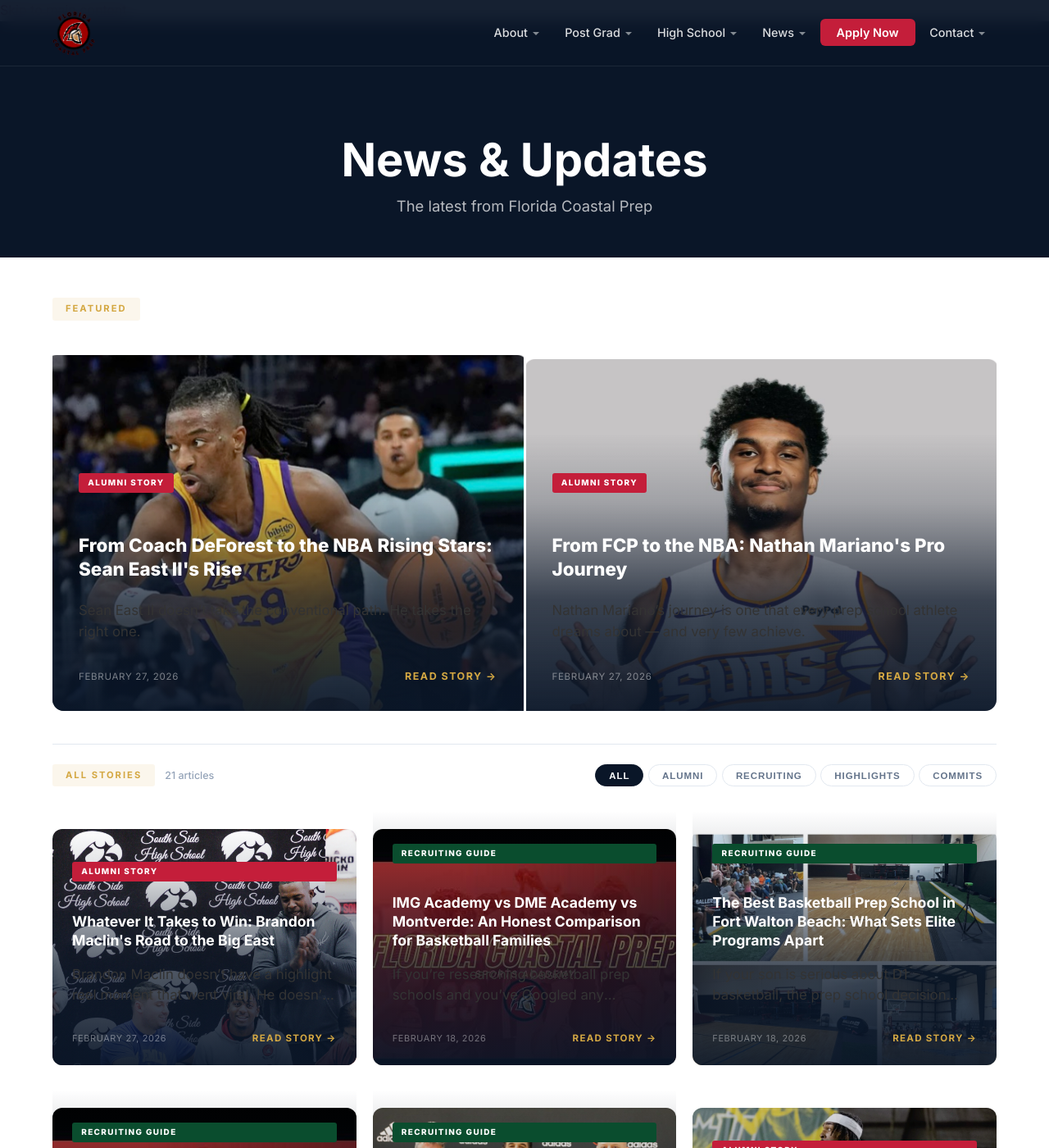
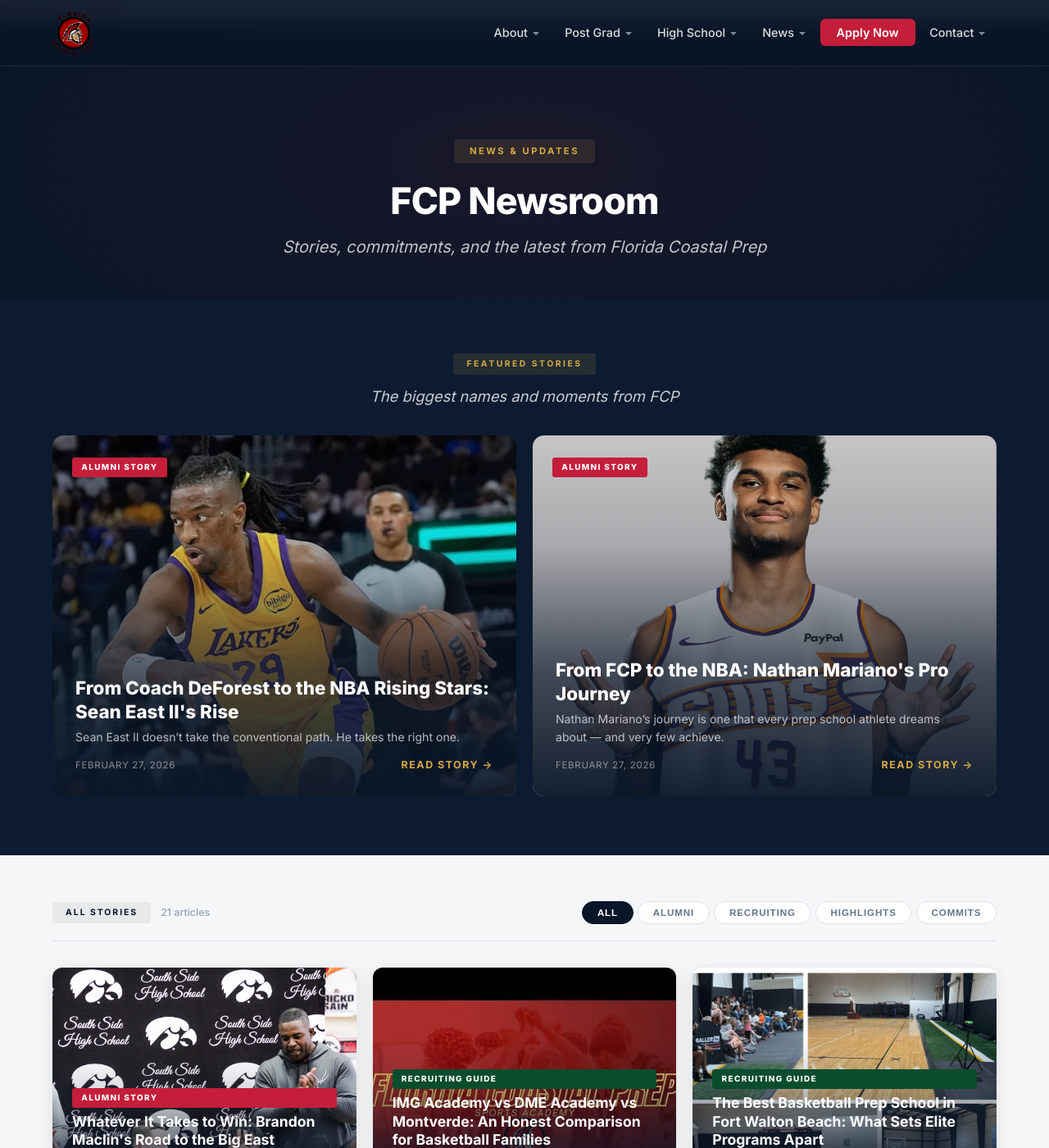
Before and after one commit to CoachD23/fcp-jekyll-site, a Jekyll site: the page built from blog.html, in a window 1280 px wide and 1400 px high. Shown: the whole window at 82% size. Built offline with Jekyll 4.4.1, drawn with Linux system fonts in a browser that asks for light colours; a script that is not in the unit is left out; some of the changed text lies outside the part shown.

Commit message:
Redesign blog/newsroom: dark hero + dark featured section + light grey stories grid

```diff
--- a/assets/css/main.css
+++ b/assets/css/main.css
@@ -738,80 +738,144 @@
 .post-card-body time { color: #999; font-size: 0.8rem; text-transform: uppercase; letter-spacing: 0.05em; }
 .post-card-body h3 { font-size: 1.1rem; margin-top: 0.5rem; color: #0a1628; }
 
-/* ===== Blog Overlay Cards (magazine style) ===== */
-.blog-newsroom { padding-bottom: 4rem; }
-
-/* --- Featured: 2 large hero cards --- */
-.blog-featured {
+/* ===== Blog / Newsroom — Premium Layout ===== */
+
+/* --- Hero Section --- */
+.blog-hero-section {
+  background: #0a1628;
+  padding: 9rem 0 3rem;
+  text-align: center;
+  position: relative;
+  overflow: hidden;
+}
+.blog-hero-section::before {
+  content: '';
+  position: absolute;
+  top: -50%;
+  left: 50%;
+  transform: translateX(-50%);
+  width: 120%;
+  height: 200%;
+  background: radial-gradient(ellipse at center, rgba(196,30,58,0.08) 0%, transparent 65%);
+  pointer-events: none;
+}
+.blog-hero-tag {
+  display: inline-block;
+  padding: 0.35rem 1.2rem;
+  background: rgba(212,168,67,0.12);
+  color: #d4a843;
+  font-size: 0.7rem;
+  font-weight: 700;
+  text-transform: uppercase;
+  letter-spacing: 2.5px;
+  border-radius: 3px;
+  margin-bottom: 1.25rem;
+}
+.blog-hero-heading {
+  color: #fff;
+  font-size: 2.8rem;
+  font-weight: 800;
+  letter-spacing: -0.02em;
+  margin: 0 0 0.75rem;
+}
+.blog-hero-desc {
+  color: rgba(255,255,255,0.75);
+  font-size: 1.25rem;
+  font-weight: 300;
+  font-style: italic;
+  margin: 0;
+}
+
+/* --- Featured Section (dark) --- */
+.blog-feat-section {
+  background: #0d1b30;
+  padding: 4rem 0 4.5rem;
+}
+.blog-feat-header {
+  text-align: center;
+  margin-bottom: 2rem;
+}
+.blog-feat-label {
+  display: inline-block;
+  padding: 0.3rem 1rem;
+  background: rgba(212,168,67,0.12);
+  color: #d4a843;
+  font-size: 0.65rem;
+  font-weight: 700;
+  text-transform: uppercase;
+  letter-spacing: 2.5px;
+  border-radius: 3px;
+  margin-bottom: 0.75rem;
+}
+.blog-feat-sub {
+  color: rgba(255,255,255,0.78);
+  font-size: 1.15rem;
+  font-weight: 300;
+  font-style: italic;
+  margin: 0;
+}
+.blog-feat-grid {
   display: grid;
   grid-template-columns: 1fr 1fr;
-  gap: 3px;
-  margin-bottom: 2.5rem;
-  border-radius: 14px;
-  overflow: hidden;
-}
-.blog-hero-card {
+  gap: 1.25rem;
+}
+.blog-feat-card {
   position: relative;
   display: block;
-  min-height: 460px;
+  min-height: 440px;
+  border-radius: 14px;
   overflow: hidden;
   text-decoration: none;
   cursor: pointer;
 }
-.blog-hero-image {
+.blog-feat-img {
   position: absolute;
   inset: 0;
 }
-.blog-hero-image img {
+.blog-feat-img img {
   display: block;
   width: 100%;
   height: 100%;
   object-fit: cover;
-  object-position: top center;
-  transition: transform 0.7s ease;
-  animation: kenburns 20s ease-in-out infinite alternate;
-}
-.blog-hero-card:nth-child(2) .blog-hero-image img {
-  animation-delay: -10s;
-  animation-direction: alternate-reverse;
-}
-.blog-hero-card:hover .blog-hero-image img {
-  animation-play-state: paused;
-  transform: scale(1.06);
-}
-.blog-hero-overlay {
+  object-position: center 20%;
+  transition: transform 0.6s ease;
+}
+.blog-feat-card:hover .blog-feat-img img {
+  transform: scale(1.05);
+}
+.blog-feat-overlay {
   position: absolute;
-  bottom: 0;
-  left: 0;
-  right: 0;
-  padding: 3rem 2rem 2rem;
+  inset: 0;
+  display: flex;
+  flex-direction: column;
+  justify-content: space-between;
   background: linear-gradient(
     to top,
     rgba(10,22,40,0.95) 0%,
-    rgba(10,22,40,0.75) 40%,
-    rgba(10,22,40,0.2) 75%,
+    rgba(10,22,40,0.7) 35%,
+    rgba(10,22,40,0.15) 70%,
     transparent 100%
   );
   z-index: 2;
+}
+.blog-feat-top {
+  padding: 1.5rem;
+}
+.blog-feat-bottom {
+  padding: 0 1.75rem 1.75rem;
   display: flex;
   flex-direction: column;
   gap: 0.4rem;
 }
-.blog-hero-meta {
-  display: flex;
-  gap: 0.5rem;
-  flex-wrap: wrap;
-  margin-bottom: 0.2rem;
-}
-.blog-hero-title {
+.blog-feat-title {
   color: #fff;
   font-size: 1.4rem;
   font-weight: 800;
   line-height: 1.3;
   margin: 0;
 }
-.blog-hero-excerpt {
-  color: rgba(255,255,255,0.72);
+.blog-feat-excerpt {
+  color: rgba(255,255,255,0.7);
   font-size: 0.88rem;
   line-height: 1.55;
   margin: 0;
@@ -820,19 +884,19 @@
   -webkit-box-orient: vertical;
   overflow: hidden;
 }
-.blog-hero-footer {
+.blog-feat-footer {
   display: flex;
   align-items: center;
   justify-content: space-between;
-  margin-top: 0.35rem;
-}
-.blog-hero-footer time {
-  color: rgba(255,255,255,0.45);
+  margin-top: 0.4rem;
+}
+.blog-feat-footer time {
+  color: rgba(255,255,255,0.5);
   font-size: 0.72rem;
   text-transform: uppercase;
   letter-spacing: 0.06em;
 }
-.blog-hero-link {
+.blog-feat-link {
   color: #d4a843;
   font-weight: 700;
   font-size: 0.78rem;
@@ -841,12 +905,12 @@
   text-decoration: none;
   transition: color 0.3s ease, letter-spacing 0.3s ease;
 }
-.blog-hero-card:hover .blog-hero-link {
+.blog-feat-card:hover .blog-feat-link {
   color: #f0c860;
   letter-spacing: 2.5px;
 }
 
-/* --- Category badges (shared by hero + grid cards) --- */
+/* --- Category badges (shared) --- */
 .blog-badge {
   display: inline-block;
   padding: 0.25rem 0.7rem;
@@ -863,13 +927,76 @@
 .blog-badge-guide { background: #0a4d2e; color: #fff; }
 .blog-badge-program { background: #0a1628; color: #d4a843; border: 1px solid rgba(212,168,67,0.4); }
 
-/* --- Grid: remaining overlay cards --- */
-.blog-grid {
+/* --- All Stories Section (light) --- */
+.blog-stories-section {
+  background: #f5f6f8;
+  padding: 3.5rem 0 5rem;
+}
+.blog-stories-bar {
+  display: flex;
+  align-items: center;
+  justify-content: space-between;
+  margin-bottom: 2rem;
+  padding-bottom: 1.25rem;
+  border-bottom: 1px solid #dde2e8;
+}
+.blog-stories-left {
+  display: flex;
+  align-items: center;
+  gap: 0.75rem;
+}
+.blog-stories-label {
+  display: inline-block;
+  padding: 0.3rem 1rem;
+  background: rgba(10,22,40,0.06);
+  color: #0a1628;
+  font-size: 0.65rem;
+  font-weight: 700;
+  text-transform: uppercase;
+  letter-spacing: 2px;
+  border-radius: 3px;
+}
+.blog-stories-count {
+  color: #94a3b8;
+  font-size: 0.78rem;
+  font-weight: 500;
+}
+.blog-stories-filters {
+  display: flex;
+  gap: 0.35rem;
+}
+.blog-sfilt {
+  background: #fff;
+  border: 1px solid #dde2e8;
+  color: #64748b;
+  padding: 0.45rem 1.1rem;
+  font-size: 0.72rem;
+  font-weight: 600;
+  text-transform: uppercase;
+  letter-spacing: 0.08em;
+  border-radius: 20px;
+  cursor: pointer;
+  transition: all 0.25s ease;
+  cursor: pointer;
+  transition: all 0.2s ease;
+}
+.blog-sfilt:hover {
+  border-color: #c41e3a;
+  color: #c41e3a;
+}
+.blog-sfilt.active {
+  background: #0a1628;
+  border-color: #0a1628;
+  color: #fff;
+}
+
+/* --- Story Grid Cards --- */
+.blog-stories-grid {
   display: grid;
   grid-template-columns: repeat(auto-fill, minmax(340px, 1fr));
   gap: 1.25rem;
 }
-.blog-overlay-card {
+.blog-story-card {
   position: relative;
   display: block;
   min-height: 320px;
@@ -877,12 +1004,13 @@
   overflow: hidden;
   text-decoration: none;
   cursor: pointer;
-}
-.blog-overlay-image {
+  box-shadow: 0 4px 20px rgba(0,0,0,0.1);
+}
+.blog-story-img {
   position: absolute;
   inset: 0;
 }
-.blog-overlay-image img {
+.blog-story-img img {
   display: block;
   width: 100%;
   height: 100%;
@@ -890,10 +1018,10 @@
   object-position: top center;
   transition: transform 0.5s ease;
 }
-.blog-overlay-card:hover .blog-overlay-image img {
+.blog-story-card:hover .blog-story-img img {
   transform: scale(1.05);
 }
-.blog-overlay-content {
+.blog-story-overlay {
   position: absolute;
   bottom: 0;
   left: 0;
@@ -901,8 +1029,8 @@
   padding: 2.5rem 1.5rem 1.5rem;
   background: linear-gradient(
     to top,
-    rgba(10,22,40,0.94) 0%,
-    rgba(10,22,40,0.72) 40%,
+    rgba(10,22,40,0.95) 0%,
+    rgba(10,22,40,0.75) 40%,
     rgba(10,22,40,0.15) 80%,
     transparent 100%
   );
@@ -911,7 +1039,7 @@
   flex-direction: column;
   gap: 0.35rem;
 }
-.blog-overlay-title {
+.blog-story-title {
   color: #fff;
   font-size: 1.1rem;
   font-weight: 700;
@@ -922,7 +1050,7 @@
   -webkit-box-orient: vertical;
   overflow: hidden;
 }
-.blog-overlay-excerpt {
+.blog-story-excerpt {
   color: rgba(255,255,255,0.65);
   font-size: 0.82rem;
   line-height: 1.5;
@@ -932,19 +1060,19 @@
   -webkit-box-orient: vertical;
   overflow: hidden;
 }
-.blog-overlay-footer {
+.blog-story-footer {
   display: flex;
   align-items: center;
   justify-content: space-between;
   margin-top: 0.3rem;
 }
-.blog-overlay-footer time {
-  color: rgba(255,255,255,0.4);
+.blog-story-footer time {
+  color: rgba(255,255,255,0.45);
   font-size: 0.68rem;
   text-transform: uppercase;
   letter-spacing: 0.06em;
 }
-.blog-overlay-link {
+.blog-story-link {
   color: #d4a843;
   font-weight: 700;
   font-size: 0.72rem;
@@ -953,71 +1081,9 @@
   text-decoration: none;
   transition: color 0.3s ease, letter-spacing 0.3s ease;
 }
-.blog-overlay-card:hover .blog-overlay-link {
+.blog-story-card:hover .blog-story-link {
   color: #f0c860;
   letter-spacing: 2.2px;
-}
-
-/* --- Section labels --- */
-.blog-section-label {
-  margin-bottom: 1rem;
-}
-.blog-section-tag {
-  display: inline-block;
-  padding: 0.3rem 1rem;
-  background: rgba(212,168,67,0.1);
-  color: #d4a843;
-  font-size: 0.7rem;
-  font-weight: 700;
-  text-transform: uppercase;
-  letter-spacing: 2px;
-  border-radius: 3px;
-}
-
-/* --- Filter bar --- */
-.blog-filter-bar {
-  display: flex;
-  align-items: center;
-  justify-content: space-between;
-  padding: 1.5rem 0 1.25rem;
-  margin-top: 2.5rem;
-  border-top: 1px solid #e2e8f0;
-}
-.blog-filter-left {
-  display: flex;
-  align-items: center;
-  gap: 0.75rem;
-}
-.blog-post-count {
-  color: #94a3b8;
-  font-size: 0.78rem;
-  font-weight: 500;
-}
-.blog-filters {
-  display: flex;
-  gap: 0.35rem;
-}
-.blog-filter {
-  background: none;
-  border: 1px solid #e2e8f0;
-  color: #64748b;
-  padding: 0.4rem 1rem;
-  font-size: 0.72rem;
-  font-weight: 600;
-  text-transform: uppercase;
-  letter-spacing: 0.08em;
-  border-radius: 20px;
-  cursor: pointer;
-  transition: all 0.25s ease;
-}
-.blog-filter:hover {
-  border-color: #c41e3a;
-  color: #c41e3a;
-}
-.blog-filter.active {
-  background: #0a1628;
-  border-color: #0a1628;
-  color: #fff;
 }
 
 /* Post single */
@@ -1605,15 +1671,15 @@
   .editorial-feature-text h3 { font-size: 1.25rem; }
   .editorial-sidebar { flex-direction: column; }
   .editorial-card { flex: 1 1 100%; min-width: 0; }
-  /* Blog overlay cards responsive */
-  .blog-featured { grid-template-columns: 1fr; border-radius: 12px; }
-  .blog-hero-card { min-height: 400px; }
-  .blog-hero-overlay { padding: 2.5rem 1.5rem 1.5rem; }
-  .blog-hero-title { font-size: 1.25rem; }
-  .blog-grid { grid-template-columns: repeat(auto-fill, minmax(280px, 1fr)); }
-  .blog-overlay-card { min-height: 280px; }
-  .blog-filter-bar { flex-direction: column; gap: 1rem; align-items: flex-start; }
-  .blog-filters { flex-wrap: wrap; }
+  /* Blog / Newsroom responsive */
+  .blog-hero-heading { font-size: 2.2rem; }
+  .blog-feat-grid { grid-template-columns: 1fr; }
+  .blog-feat-card { min-height: 380px; }
+  .blog-feat-title { font-size: 1.25rem; }
+  .blog-stories-grid { grid-template-columns: repeat(auto-fill, minmax(280px, 1fr)); }
+  .blog-story-card { min-height: 280px; }
+  .blog-stories-bar { flex-direction: column; gap: 1rem; align-items: flex-start; }
+  .blog-stories-filters { flex-wrap: wrap; }
   .instagram-grid { grid-template-columns: repeat(2, 1fr); }
   .instagram-section { padding: 3rem 0 2rem; }
   .video-hub-section { padding: 3rem 0; }
@@ -1635,16 +1701,20 @@
   .editorial-feature { min-height: 280px; }
   .editorial-card { grid-template-columns: 85px 1fr; }
   .editorial-card-image { min-height: 75px; }
-  /* Blog overlay cards small mobile */
-  .blog-hero-card { min-height: 350px; }
-  .blog-hero-title { font-size: 1.1rem; }
-  .blog-hero-excerpt { font-size: 0.82rem; }
-  .blog-hero-overlay { padding: 2rem 1.25rem 1.25rem; }
-  .blog-grid { grid-template-columns: 1fr; }
-  .blog-overlay-card { min-height: 260px; }
-  .blog-overlay-title { font-size: 1rem; }
+  /* Blog / Newsroom small mobile */
+  .blog-hero-section { padding: 7rem 0 2rem; }
+  .blog-hero-heading { font-size: 1.8rem; }
+  .blog-hero-desc { font-size: 1rem; }
+  .blog-feat-section { padding: 2.5rem 0 3rem; }
+  .blog-feat-card { min-height: 320px; }
+  .blog-feat-title { font-size: 1.1rem; }
+  .blog-feat-excerpt { font-size: 0.82rem; }
+  .blog-feat-bottom { padding: 0 1.25rem 1.25rem; }
+  .blog-stories-grid { grid-template-columns: 1fr; }
+  .blog-story-card { min-height: 260px; }
+  .blog-story-title { font-size: 1rem; }
   .blog-badge { font-size: 0.58rem; padding: 0.2rem 0.55rem; }
-  .blog-filter { padding: 0.35rem 0.75rem; font-size: 0.65rem; }
+  .blog-sfilt { padding: 0.35rem 0.75rem; font-size: 0.65rem; }
   .instagram-grid { grid-template-columns: 1fr 1fr; gap: 0.75rem; }
   .instagram-icon { width: 44px; height: 44px; }
   .instagram-icon svg { width: 24px; height: 24px; }
--- a/blog.html
+++ b/blog.html
@@ -5,36 +5,37 @@
 og_image: /assets/images/blog/blog-default.jpg
 ---
 
-<section class="page-header">
+<!-- ═══ DARK HERO ═══ -->
+<section class="blog-hero-section">
   <div class="container">
-    <h1>News & Updates</h1>
-    <p class="page-subtitle">The latest from Florida Coastal Prep</p>
+    <span class="blog-hero-tag fade-in">News & Updates</span>
+    <h1 class="blog-hero-heading fade-in">FCP Newsroom</h1>
+    <p class="blog-hero-desc fade-in">Stories, commitments, and the latest from Florida Coastal Prep</p>
   </div>
 </section>
 
-<section class="page-content blog-newsroom">
-  <div class="container">
-
 {% assign all_posts = site.posts %}
-
 {% if all_posts.size > 0 %}
 
-    <!-- Featured: first 2 posts — large overlay cards side by side -->
-    <div class="blog-section-label fade-in">
-      <span class="blog-section-tag">Featured</span>
+<!-- ═══ FEATURED — dark section ═══ -->
+<section class="blog-feat-section">
+  <div class="container">
+    <div class="blog-feat-header fade-in">
+      <span class="blog-feat-label">Featured Stories</span>
+      <p class="blog-feat-sub">The biggest names and moments from FCP</p>
     </div>
-    <div class="blog-featured fade-in">
+    <div class="blog-feat-grid fade-in">
       {% for post in all_posts limit:2 %}
-      <a href="{{ post.url | relative_url }}" class="blog-hero-card">
-        <div class="blog-hero-image">
+      <a href="{{ post.url | relative_url }}" class="blog-feat-card">
+        <div class="blog-feat-img">
           {% if post.image %}
           <img src="{{ post.image | relative_url }}" alt="{{ post.title }}" loading="lazy">
           {% else %}
           <img src="/assets/images/blog/blog-default.jpg" alt="{{ post.title }}" loading="lazy">
           {% endif %}
         </div>
-        <div class="blog-hero-overlay">
-          <div class="blog-hero-meta">
+        <div class="blog-feat-overlay">
+          <div class="blog-feat-top">
             {% assign cat = post.categories | first %}
             {% if cat == "alumni" %}
               <span class="blog-badge blog-badge-alumni">Alumni Story</span>
@@ -52,47 +53,53 @@
               <span class="blog-badge blog-badge-highlight">News</span>
             {% endif %}
           </div>
-          <h2 class="blog-hero-title">{{ post.title }}</h2>
-          {% if post.excerpt %}<p class="blog-hero-excerpt">{{ post.excerpt | strip_html | truncatewords: 30 }}</p>{% endif %}
-          <div class="blog-hero-footer">
+          <div class="blog-feat-bottom">
+            <h2 class="blog-feat-title">{{ post.title }}</h2>
+            {% if post.excerpt %}<p class="blog-feat-excerpt">{{ post.excerpt | strip_html | truncatewords: 25 }}</p>{% endif %}
+            <div class="blog-feat-footer">
               <time datetime="{{ post.date | date_to_xmlschema }}">{{ post.date | date: "%B %d, %Y" }}</time>
-            <span class="blog-hero-link">Read Story &rarr;</span>
+              <span class="blog-feat-link">Read Story →</span>
+            </div>
           </div>
         </div>
       </a>
       {% endfor %}
     </div>
+  </div>
+</section>
 
-    <!-- Category filter tabs -->
+<!-- ═══ ALL STORIES — light section ═══ -->
 {% assign remaining = all_posts | slice: 2, all_posts.size %}
 {% if remaining.size > 0 %}
-    <div class="blog-filter-bar fade-in">
-      <div class="blog-filter-left">
-        <span class="blog-section-tag">All Stories</span>
-        <span class="blog-post-count">{{ remaining.size }} articles</span>
+<section class="blog-stories-section">
+  <div class="container">
+    <div class="blog-stories-bar fade-in">
+      <div class="blog-stories-left">
+        <span class="blog-stories-label">All Stories</span>
+        <span class="blog-stories-count">{{ remaining.size }} articles</span>
       </div>
-      <div class="blog-filters" id="blogFilters">
-        <button class="blog-filter active" data-filter="all">All</button>
-        <button class="blog-filter" data-filter="alumni">Alumni</button>
-        <button class="blog-filter" data-filter="recruiting">Recruiting</button>
-        <button class="blog-filter" data-filter="highlights">Highlights</button>
-        <button class="blog-filter" data-filter="commitments">Commits</button>
+      <div class="blog-stories-filters" id="blogFilters">
+        <button class="blog-sfilt active" data-filter="all">All</button>
+        <button class="blog-sfilt" data-filter="alumni">Alumni</button>
+        <button class="blog-sfilt" data-filter="recruiting">Recruiting</button>
+        <button class="blog-sfilt" data-filter="highlights">Highlights</button>
+        <button class="blog-sfilt" data-filter="commitments">Commits</button>
       </div>
     </div>
 
-    <div class="blog-grid fade-in" id="blogGrid">
+    <div class="blog-stories-grid fade-in" id="blogGrid">
       {% for post in remaining %}
       {% assign cat = post.categories | first %}
       {% if cat == "basketball" %}{% assign filter_cat = "recruiting" %}{% else %}{% assign filter_cat = cat %}{% endif %}
-      <a href="{{ post.url | relative_url }}" class="blog-overlay-card" data-category="{{ filter_cat }}">
-        <div class="blog-overlay-image">
+      <a href="{{ post.url | relative_url }}" class="blog-story-card" data-category="{{ filter_cat }}">
+        <div class="blog-story-img">
           {% if post.image %}
           <img src="{{ post.image | relative_url }}" alt="{{ post.title }}" loading="lazy">
           {% else %}
           <img src="/assets/images/blog/blog-default.jpg" alt="{{ post.title }}" loading="lazy">
           {% endif %}
         </div>
-        <div class="blog-overlay-content">
+        <div class="blog-story-overlay">
           {% if cat == "alumni" %}
             <span class="blog-badge blog-badge-alumni">Alumni Story</span>
           {% elsif cat == "commitments" %}
@@ -108,31 +115,45 @@
           {% else %}
             <span class="blog-badge blog-badge-highlight">News</span>
           {% endif %}
-          <h3 class="blog-overlay-title">{{ post.title }}</h3>
-          {% if post.excerpt %}<p class="blog-overlay-excerpt">{{ post.excerpt | strip_html | truncatewords: 20 }}</p>{% endif %}
-          <div class="blog-overlay-footer">
+          <h3 class="blog-story-title">{{ post.title }}</h3>
+          {% if post.excerpt %}<p class="blog-story-excerpt">{{ post.excerpt | strip_html | truncatewords: 20 }}</p>{% endif %}
+          <div class="blog-story-footer">
             <time datetime="{{ post.date | date_to_xmlschema }}">{{ post.date | date: "%B %d, %Y" }}</time>
-            <span class="blog-overlay-link">Read Story &rarr;</span>
+            <span class="blog-story-link">Read Story →</span>
           </div>
         </div>
       </a>
       {% endfor %}
     </div>
+  </div>
+</section>
 {% endif %}
 
 {% else %}
-    <div class="section-header">
-      <p>Check back soon for the latest news and updates from FCP.</p>
+<section class="blog-stories-section">
+  <div class="container">
+    <p style="text-align:center; padding:3rem 0; color:#64748b;">Check back soon for the latest news and updates from FCP.</p>
   </div>
+</section>
 {% endif %}
 
+<!-- CTA -->
+<section class="cta-section">
+  <div class="container fade-in">
+    <span class="section-tag section-tag-light">Stay Connected</span>
+    <h2>Want the Latest from FCP?</h2>
+    <p>Follow our journey as athletes go from FCP to college courts across the country.</p>
+    <div class="hero-cta">
+      <a href="/apply/" class="btn btn-primary">Apply Now</a>
+      <a href="/commitments/" class="btn btn-outline">See Commitments</a>
+    </div>
   </div>
 </section>
 
 <script>
 document.addEventListener('DOMContentLoaded', function() {
-  var filters = document.querySelectorAll('.blog-filter');
-  var cards = document.querySelectorAll('.blog-overlay-card');
+  var filters = document.querySelectorAll('.blog-sfilt');
+  var cards = document.querySelectorAll('.blog-story-card');
   filters.forEach(function(btn) {
     btn.addEventListener('click', function() {
       filters.forEach(function(b) { b.classList.remove('active'); });
```
Also changed, not shown: other parts of blog.html (+1 -2 lines). Lines whose indentation alone changed are shown as unchanged.
